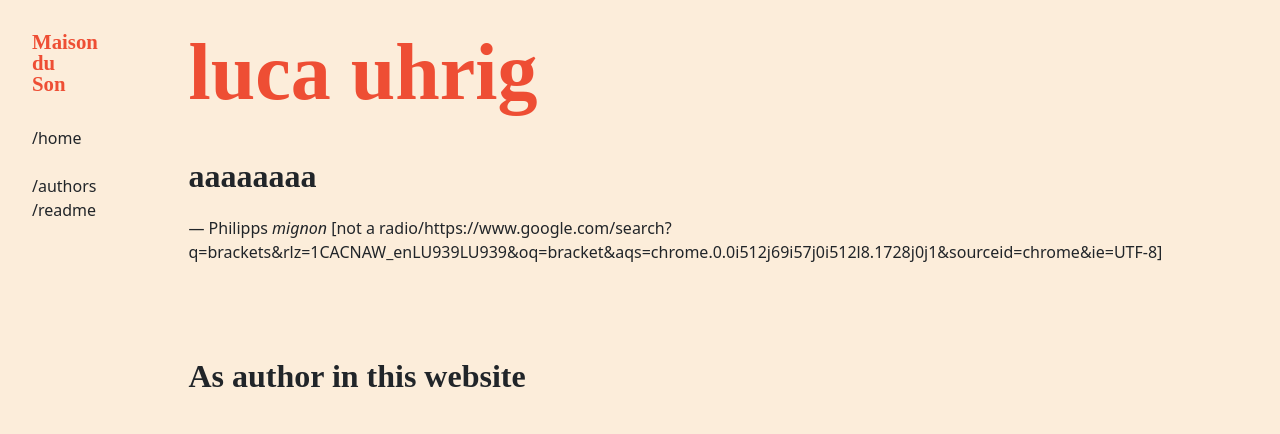
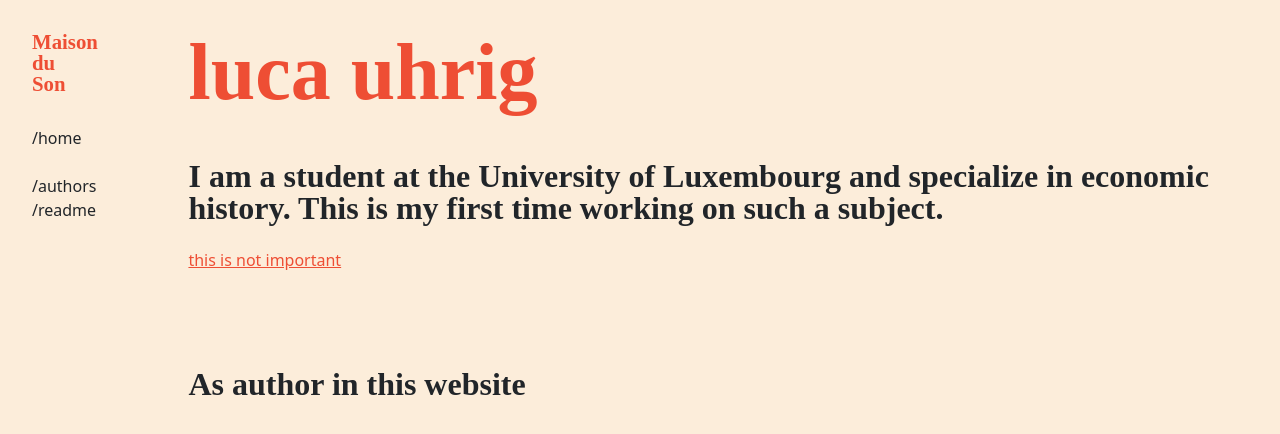
Before and after one commit to C2DH/maison-du-son, a Jekyll site: the page built from _people/luca-uhrig.md, in a window 1280 px wide. Shown: the top 434 px of the page. Built offline with Jekyll 4.4.1, drawn with Linux system fonts in a browser that asks for light colours; some web fonts are replaced.

Commit message:
Update luca-uhrig.md

```diff
--- a/_people/luca-uhrig.md
+++ b/_people/luca-uhrig.md
@@ -1,6 +1,6 @@
 ---
 title: luca uhrig
 ---
-aaaaaaaa
+I am a student at the University of Luxembourg and specialize in economic history. This is my first time working on such a subject.
 ---
---- Philipps *mignon* [not a radio/https://www.google.com/search?q=brackets&rlz=1CACNAW_enLU939LU939&oq=bracket&aqs=chrome.0.0i512j69i57j0i512l8.1728j0j1&sourceid=chrome&ie=UTF-8]
+ <a href = "https://twitter.com/elhotzo/status/1708828716506190175"> this is not important </a>
```
